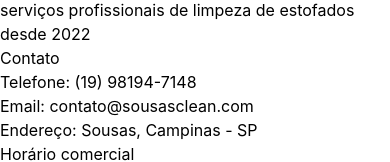
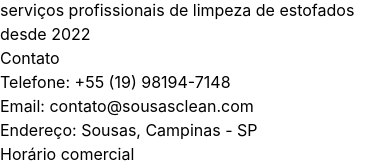
Before and after one commit to devpatrickfranco/sousclean, a React (Vite) app: page / in a window 390 px wide. Shown: the part 4371-4533 px from the top of the page. Built offline with nearby package versions, Linux system fonts and the light colour scheme.

Commit message:
Update App.tsx: phone number

```diff
--- a/src/App.tsx
+++ b/src/App.tsx
@@ -326,7 +326,7 @@ description: 'Serviço especializado para remover sujeira, manchas e odores, man
           </div>
           <div>
             <h3 className="text-xl font-bold mb-4">Contato</h3>
-            <p className="text-gray-400">Telefone: (19) 98194-7148</p>
+            <p className="text-gray-400">Telefone: +55 (19) 98194-7148</p>
             <p className="text-gray-400">Email: contato@sousasclean.com</p>
             <p className="text-gray-400">Endereço: Sousas, Campinas - SP</p>
           </div>
```
